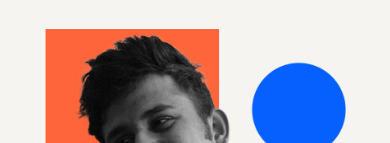
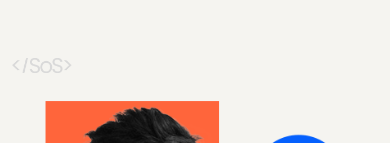
Before and after one commit to Devasurya-S/cyril-portfolio, a React (Vite) app: page / in a window 390 px wide. Shown: the part 267-410 px from the top of the page. Built offline with nearby package versions, Linux system fonts and the light colour scheme.

Commit message:
animation smoothness fix and sos water mark added

```diff
--- a/src/components/HeroSection.jsx
+++ b/src/components/HeroSection.jsx
@@ -3,14 +3,18 @@ import React, { useState, useEffect } from "react";
 const HeroSection = () => {
 	const professions = ["UX/UI Designer", "Product Designer"];
 	const [currentProfessionIndex, setCurrentProfessionIndex] = useState(0);
-	const [key, setKey] = useState(0);
+	const [visible, setVisible] = useState(true);
 
 	useEffect(() => {
 		const interval = setInterval(() => {
-			setCurrentProfessionIndex(
-				(prevIndex) => (prevIndex + 1) % professions.length
-			);
-			setKey((prevKey) => prevKey + 1); // Update key to restart animation
+			setVisible(false); // start fade out
+
+			setTimeout(() => {
+				setCurrentProfessionIndex(
+					(prevIndex) => (prevIndex + 1) % professions.length
+				);
+				setVisible(true); // start fade in
+			}, 500); // match transition duration
 		}, 3000);
 
 		return () => clearInterval(interval);
@@ -24,9 +28,20 @@ const HeroSection = () => {
 						<div className="col-lg-7 col-xxl-6">
 							<h2 className="display-3 fw-medium">Hello</h2>
 							<h2 className="display-3 fw-medium">I’m Cyril Cherian,</h2>
-							<h2 key={key} className="display-3 fw-medium profession-text">
+							<h2
+								className={`display-3 fw-medium profession-text ${
+									visible ? "show" : ""
+								}`}
+							>
 								{professions[currentProfessionIndex]}
 							</h2>
+							<div className="water-mark mt-5 pt-xl-4">
+								<img
+									src="/images/sos-watermark.png"
+									className="w-100"
+									alt="watermark"
+								/>
+							</div>
 						</div>
 						<div className="col-10 col-md-6 col-lg-5">
 							<div>
@@ -36,38 +51,6 @@ const HeroSection = () => {
 									alt="picture of cyril cheriyan"
 								/>
 							</div>
-							{/* <div>
-								<div className="d-flex justify-content-start align-items-center gap-5">
-									<div className="square">
-										<img
-											src="/images/square.svg"
-											className="img-fluid"
-											alt="picture of a square"
-										/>
-									</div>
-									<div className="circle">
-										<img
-											src="/images/circle.svg"
-											className="img-fluid"
-											alt="picture of a square"
-										/>
-									</div>
-								</div>
-								<div className="semicircle mt-3 position-relative">
-									<img
-										src="/images/semicircle.svg"
-										className="img-fluid"
-										alt="picture of a square"
-									/>
-									<div className="position-absolute bottom-0 start-50 translate-middle-x border">
-										<img
-											src="/images/profile-pic.png"
-											className="w-100"
-											alt="picture of cyril cherian"
-										/>
-									</div>
-								</div>
-							</div> */}
 						</div>
 					</div>
 				</div>
--- a/src/index.css
+++ b/src/index.css
@@ -135,9 +135,13 @@ footer {
 	display: inline-block;
 	opacity: 0;
 	transform: translateY(20px);
-	animation: slideUp 0.6s cubic-bezier(0.25, 0.8, 0.25, 1) forwards;
+	transition: opacity 0.5s ease, transform 0.5s ease;
 	will-change: transform, opacity;
-	-webkit-animation: slideUp 0.6s cubic-bezier(0.25, 0.8, 0.25, 1) forwards;
+}
+
+.profession-text.show {
+	opacity: 1;
+	transform: translateY(0);
 }
 
 @keyframes slideUp {
@@ -193,10 +197,21 @@ footer {
 		}
 	}
 }
+
+.water-mark {
+	width: 119px;
+	height: 18px;
+}
+
 /* 🌟 Responsive Design */
 @media (max-width: 1200px) {
 	.project-card {
 		height: 400px;
+	}
+
+	.water-mark {
+		width: 60px;
+		height: auto;
 	}
 }
 
```
Also changed, not shown: public/images/sos-watermark.png (added).
